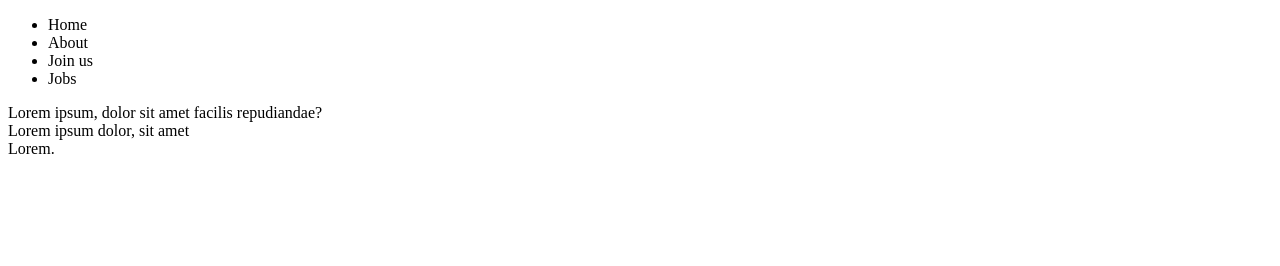
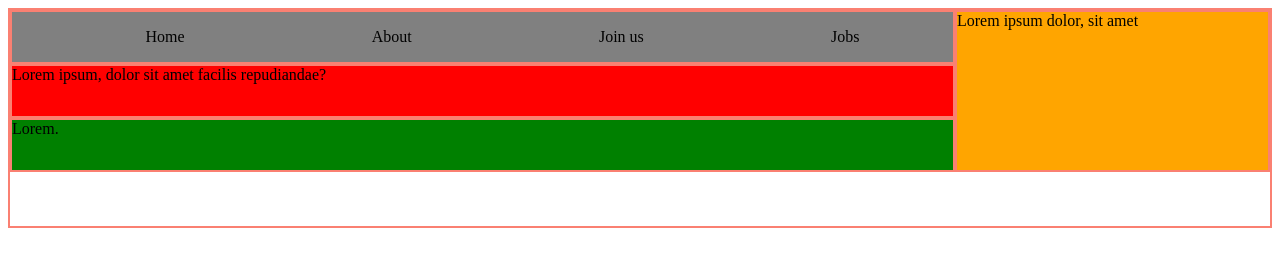
Before and after one commit to erikayanez/grid-practice, a plain HTML site: page index.html in a window 1280 px wide. Drawn offline with Linux system fonts and the light colour scheme.

Commit message:
layout using grid is ready

```diff
--- a/css/style.css
+++ b/css/style.css
@@ -6,18 +6,30 @@ div {
     grid-template-columns: 1fr 2fr 1fr;
     grid-template-rows: repeat(4,1fr);
     grid-template-areas:
-    "menu menu menu"
+    "menu menu about"
     "main main about"
     "footer footer about";
 }
-.item-a {
+.div-a {
     grid-area: menu;
     background-color: gray;
 }
-.item-a ul {
+.div-a ul {
     display: flex;
     justify-content: space-around;
-}
-.item-a ul li {
+    align-items: center;
     list-style: none;
 }
+
+.div-b {
+    grid-area: main;
+    background-color: red;
+}
+.div-c {
+    grid-area: about;
+    background-color: orange;
+}
+.div-d {
+    grid-area: footer;
+    background-color: green;
+}
--- a/index.html
+++ b/index.html
@@ -4,13 +4,12 @@
     <meta charset="UTF-8">
     <meta http-equiv="X-UA-Compatible" content="IE=edge">
     <meta name="viewport" content="width=device-width, initial-scale=1.0">
-    <title>Grid
-
-    </title>
+    <title>Grid</title>
+    <link rel="stylesheet" href="./css/style.css">
 </head>
 <body>
     <div class="container">
-        <div class="item-a">
+        <div class="div-a">
             <ul>
                 <li>Home</li>
                 <li>About</li>
```
